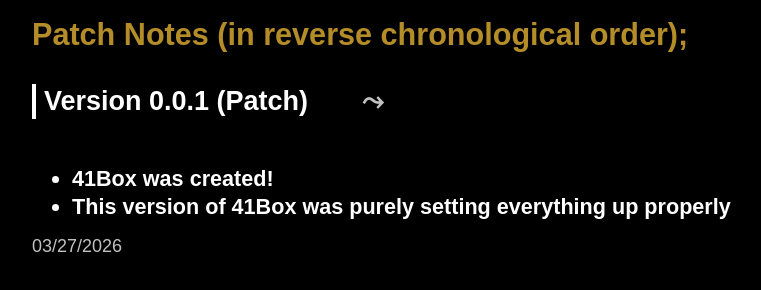
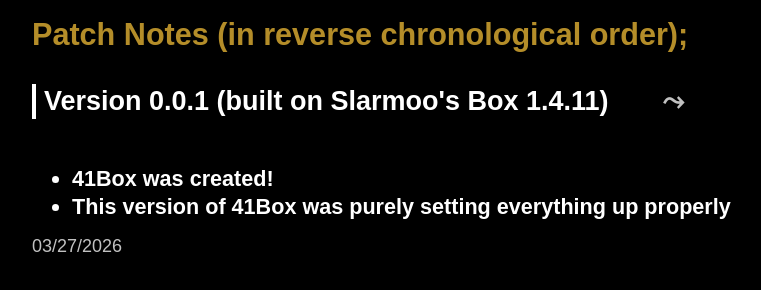
Before and after one commit to 41popzic/41box-app, a plain HTML site: page patch_notes.html in a window 1280 px wide. Shown: the whole page, without its empty margins (58-819 px from the left). Drawn offline with Linux system fonts and the light colour scheme; a web font is replaced by a local one.

Commit message:
Update patch_notes.html
Changed 'Patch' to 'built on Slarmoo's Box 1.4.11'

```diff
--- a/patch_notes.html
+++ b/patch_notes.html
@@ -129,7 +129,7 @@
         <font color="#b48d29">Patch Notes (in reverse chronological order);</font>
     </h1>
 
-    <h2>Version 0.0.1 (Patch)<a class="link">⤳</a></h2>
+    <h2>Version 0.0.1 (built on Slarmoo's Box 1.4.11)<a class="link">⤳</a></h2>
     <h3>
         <ul>
             <li> 41Box was created!  </li>
```
